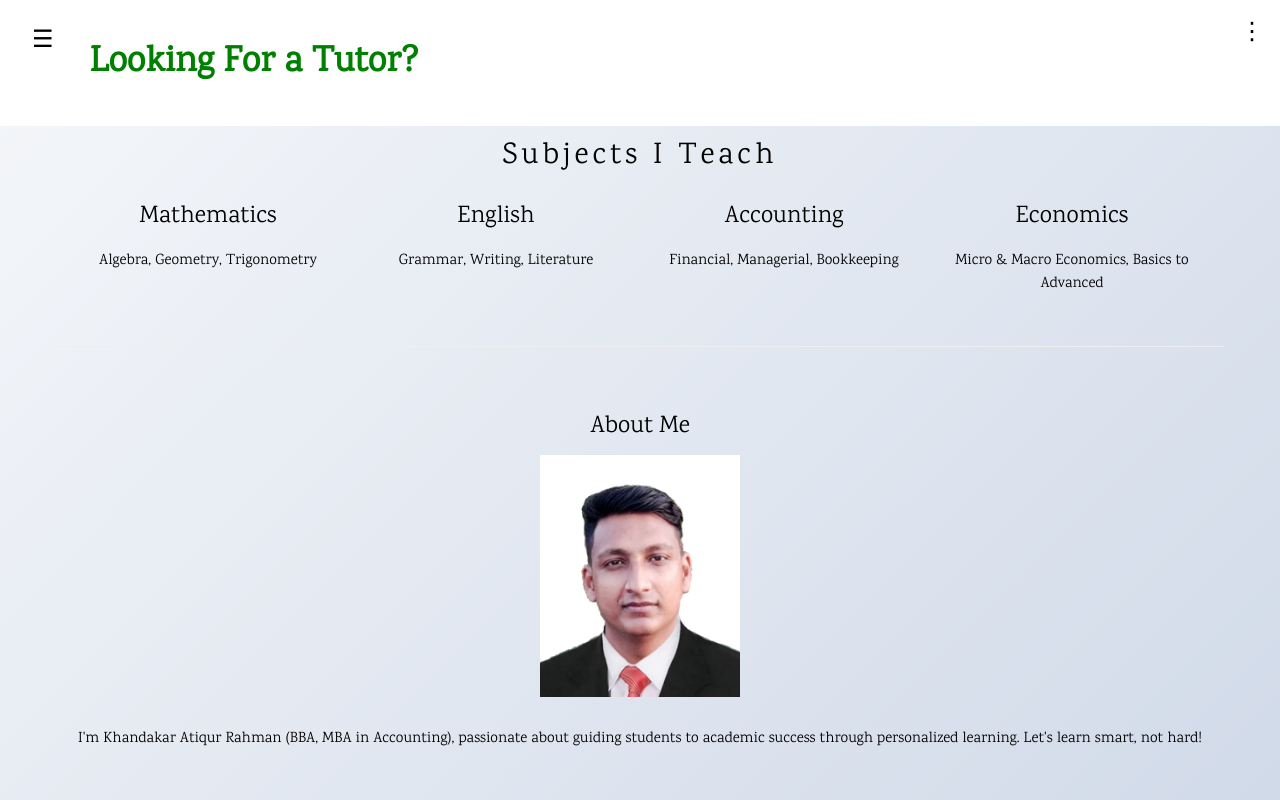
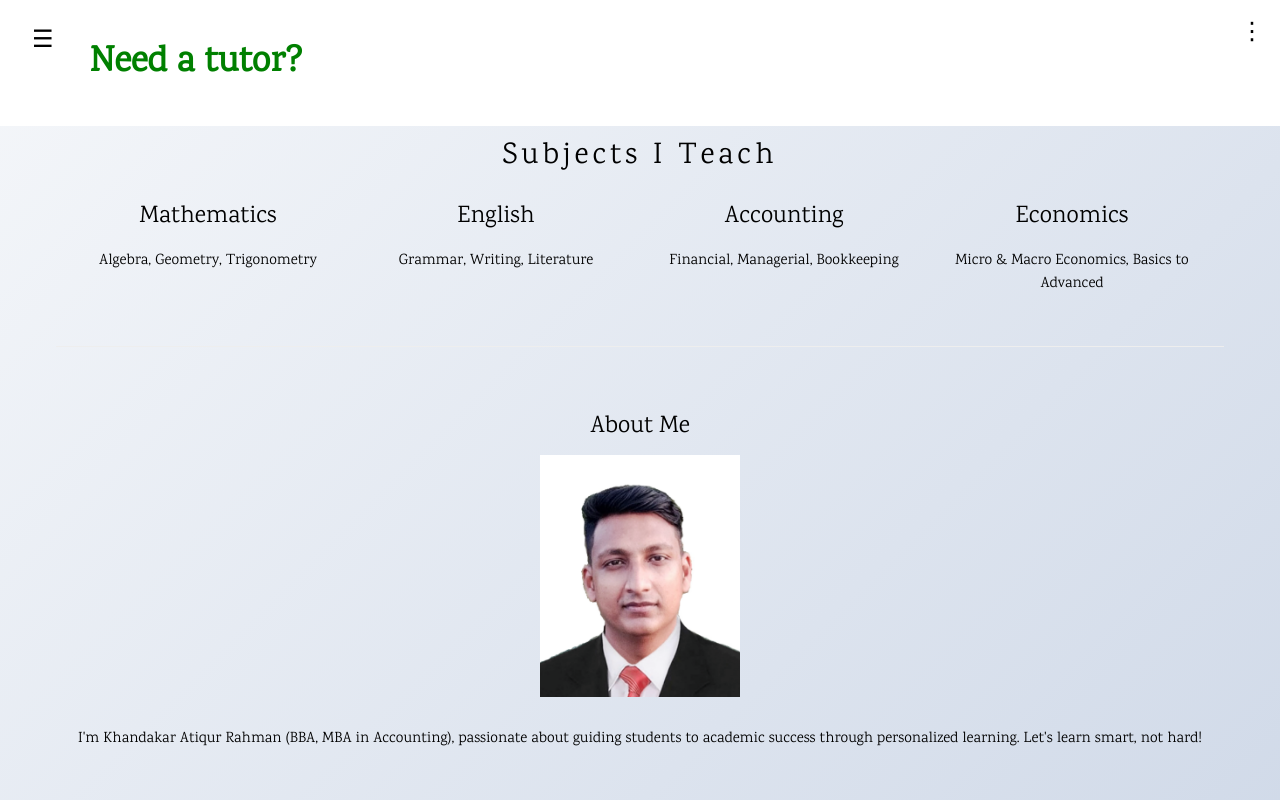
Before and after one commit to Shantoatiq/FindingTutor, a plain HTML site: page index.html in a window 1280 px wide. Shown: the top 800 px of the page. Drawn offline with nearby package versions, Linux system fonts and the light colour scheme.

Commit message:
Update index.html

```diff
--- a/index.html
+++ b/index.html
@@ -66,7 +66,7 @@
   <div class="w3-white w3-xlarge w3-container w3-padding-16 w3-display-container">
     <span class="w3-button w3-left" onclick="w3_open()">☰</span>
     <span class="w3-right three-dot-menu" onclick="w3_open()">⋮</span>
-    <div class="w3-animate-zoom title-style">Looking For a Tutor?</div>
+    <div class="w3-animate-zoom title-style">Need a tutor?</div>
   </div>
 </div>
 
```
